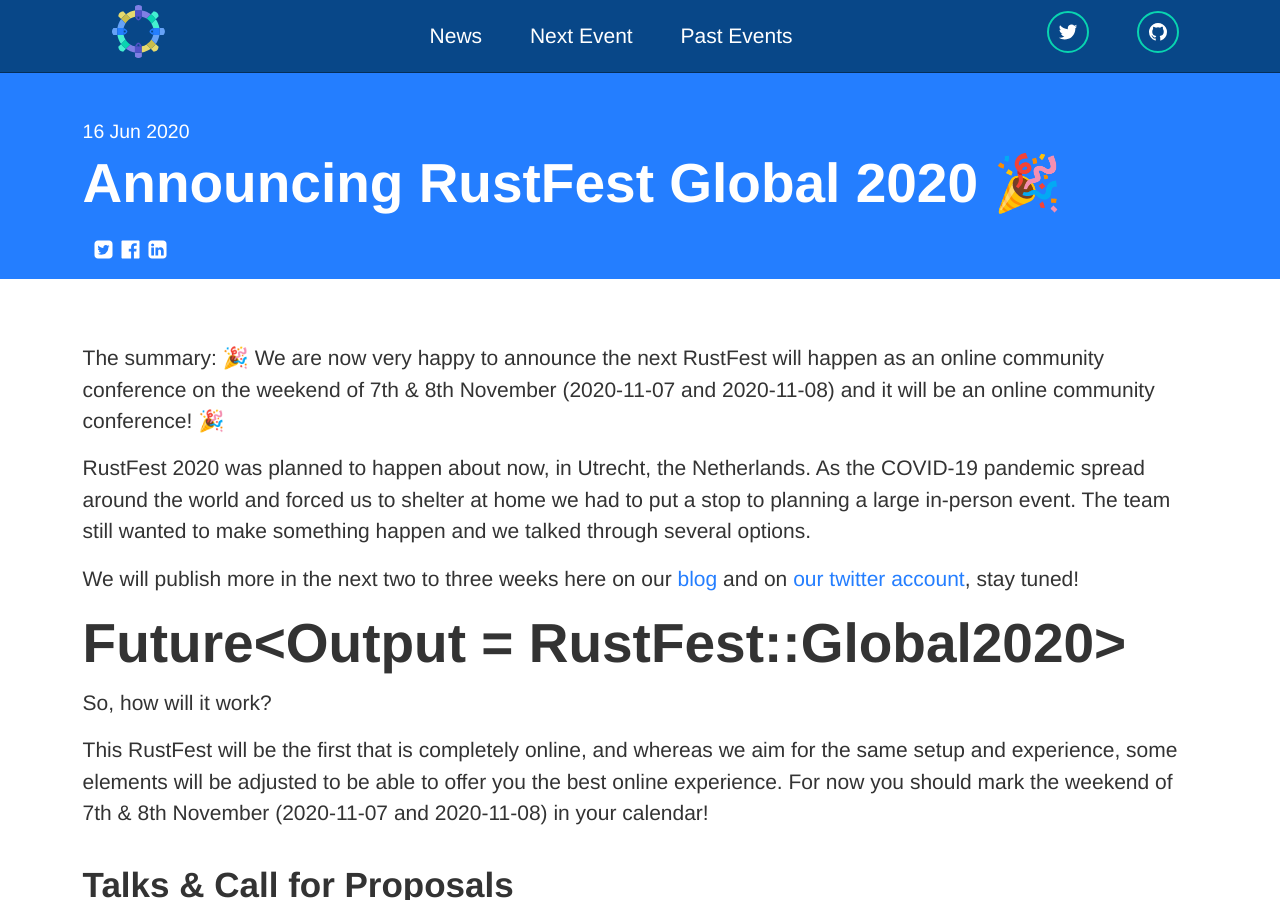
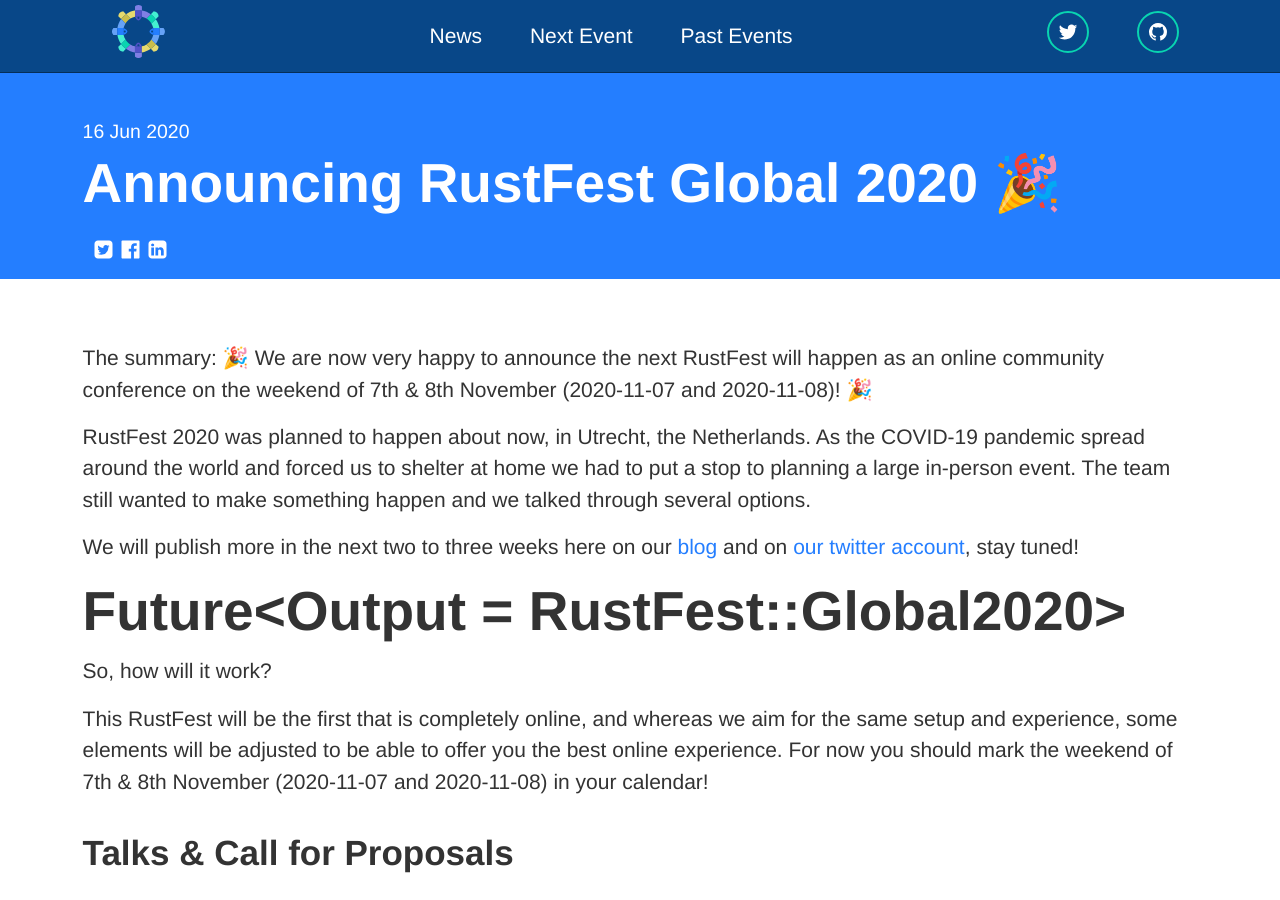
Before and after one commit to RustFestEU/blog.rustfest.eu, a Jekyll site: the page built from _posts/2020-06-16-announcing-rustfest-2020.md, in a window 1280 px wide and 900 px high. Built offline with Jekyll 4.4.1, drawn with Linux system fonts in a browser that asks for light colours.

Commit message:
Remove double-wording

```diff
--- a/_posts/2020-06-16-announcing-rustfest-2020.md
+++ b/_posts/2020-06-16-announcing-rustfest-2020.md
@@ -7,7 +7,7 @@
   - dns2utf8
 ---
 
-The summary: 🎉 We are now very happy to announce the next RustFest will happen as an online community conference on the weekend of 7th & 8th November (2020-11-07 and 2020-11-08) and it will be an online community conference! 🎉
+The summary: 🎉 We are now very happy to announce the next RustFest will happen as an online community conference on the weekend of 7th & 8th November (2020-11-07 and 2020-11-08)! 🎉
 
 RustFest 2020 was planned to happen about now, in Utrecht, the Netherlands.
 As the COVID-19 pandemic spread around the world and forced us to shelter at home we had to put a stop to planning a large in-person event.
```
